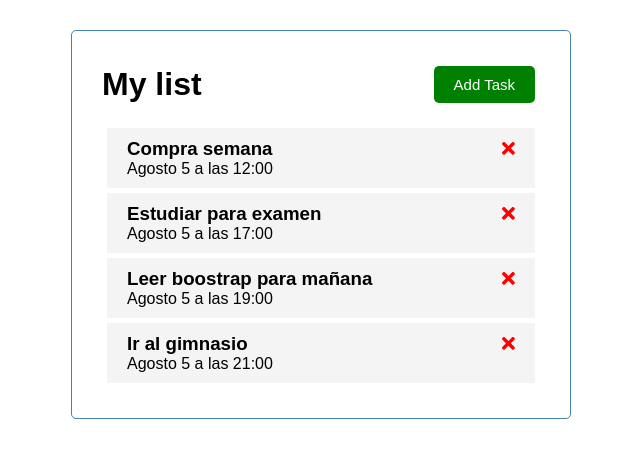
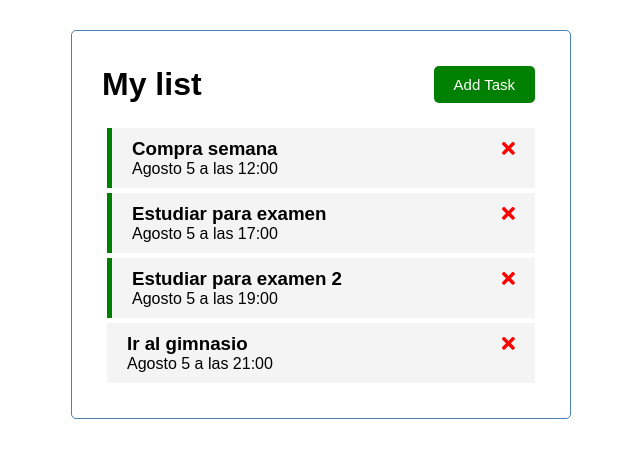
Before and after one commit to alego125/task-list-Angular, an Angular app in the folder Desktop/task_list/: page / in a window 1280 px wide. Shown: the top 458 px of the page, without its empty margins (319-959 px from the left). Built offline with nearby package versions, Linux system fonts and the light colour scheme; data requests are answered from the project's data file.

Commit message:
Agregado delete, accion de reminder

```diff
--- a/Desktop/task_list/db.json
+++ b/Desktop/task_list/db.json
@@ -1,28 +1,28 @@
 {
-    "tasks":[
+  "tasks": [
     {
-            "id":1,
-            "text":"Compra semana",
-            "day":"Agosto 5 a las 12:00",
-            "remember":true
+      "id": 1,
+      "text": "Compra semana",
+      "day": "Agosto 5 a las 12:00",
+      "reminder": true
     },
     {
-            "id":2,
-            "text":"Estudiar para examen",
-            "day":"Agosto 5 a las 17:00",
-            "remember":true
+      "id": 2,
+      "text": "Estudiar para examen",
+      "day": "Agosto 5 a las 17:00",
+      "reminder": true
     },
     {
-            "id":3,
-            "text":"Leer boostrap para mañana",
-            "day":"Agosto 5 a las 19:00",
-            "remember":true
+      "id": 3,
+      "text": "Estudiar para examen 2",
+      "day": "Agosto 5 a las 19:00",
+      "reminder": true
     },
     {
-            "id":4,
-            "text":"Ir al gimnasio",
-            "day":"Agosto 5 a las 21:00",
-            "remember":true
+      "id": 4,
+      "text": "Ir al gimnasio",
+      "day": "Agosto 5 a las 21:00",
+      "reminder": false
     }
   ]
 }
--- a/Desktop/task_list/src/app/components/tasks-item/tasks-item.component.css
+++ b/Desktop/task_list/src/app/components/tasks-item/tasks-item.component.css
@@ -6,7 +6,7 @@
 }
 
 /*Creamos una clase para que todas las tareas que tengan un remainder tengan un borde verde*/
-.task.remander{
+.task.reminder{
     border-left: 5px solid green;
 }
 
--- a/Desktop/task_list/src/app/components/tasks-item/tasks-item.component.html
+++ b/Desktop/task_list/src/app/components/tasks-item/tasks-item.component.html
@@ -1,11 +1,19 @@
 <!--Mediante la etiqueta fa-Icon lo que hacemos es agregar el icono y con bindind llamamos a la variable del modulo que contiene el icono llamada faTimes-->
 <!--Al fa icon le colocamos un ngStyle que no es otra cosa que un estilo en liinea lo hacemos de esta manera para practicar el binding pero tranquilamente se le puede hacer con una clase directamente de css-->
-<div class="task">
+<!--Le colocamos un evento click para que se ejecute una funcion que borra la tarea cuando el click se hace en el icono de la cruz y le pasamos por parametro a la funcion la tarea seleccionada es decir la tarea que se esta cliqueando para asi de esta manera borrar una tarea especifica de la lista de tareas-->
+<!--En el caso de que el reminder sea verdadero entonces queremos que el task se coloree como pusimos en el css para eso usamos ngClass y le indicamos la clase task.reminder para que se coloree vede si es vedadero-->
+<!--Luego si le hacemos click a la tarjeta para cambiar de reminder a no remidenr y vicebersa entonces para eso creamos el metodo onToggle(task) y le pasamos el task como parametro y hacemos un binding mediante click-->
+<div
+    class="task"
+    [ngClass]="{ reminder: task.reminder }"
+    (click)="onToggle(task)"
+>
     <h3>
         {{task.text}}
         <fa-icon
             [icon]="faTimes"
             [ngStyle]="{'color':'red'}"
+            (click)="onDelete(task)"
         ></fa-icon>
     </h3>
     <p>{{task.day}}</p>
--- a/Desktop/task_list/src/app/components/tasks-item/tasks-item.component.ts
+++ b/Desktop/task_list/src/app/components/tasks-item/tasks-item.component.ts
@@ -1,4 +1,5 @@
-import { Component, OnInit, Input } from '@angular/core';
+//Utilizamos el output para extraer la funcion onDelete para afuera cuando se hace click para que maneje esta logica la lsita de tareas y no el componente del item de tarea
+import { Component, OnInit, Input, Output, EventEmitter } from '@angular/core';
 
 //Importamos la interface para poder hacer uso de la tareas
 import { Task } from 'src/app/task';
@@ -19,6 +20,12 @@ export class TasksItemComponent implements OnInit {
   //Inicializamos las tareas con la primer tarea de la lista apra que no de error
   @Input() task:Task = TASK[0];
 
+  //Extraemos mediante el decorador output una nueva instancia a traves del eventemmiter que sera del tipo task
+  @Output() onDeleteTask: EventEmitter<Task> = new EventEmitter;
+
+  //Emitimos la accion de cambiar el remider
+  @Output() onToggleReminder: EventEmitter<Task> = new EventEmitter;
+
   //Guardamos el icono en una variable
   faTimes = faTimes;
 
@@ -27,4 +34,16 @@ export class TasksItemComponent implements OnInit {
   ngOnInit(): void {
   }
 
+  //Creamos el metodo onDelete para que cuando demos click se borre la tarea
+  onDelete(task:Task){
+    //Ahora lo que hacemos es emitir este parametro task recibirdo mediante la funcion emit de onDeleteTask
+    //Esto lo que hara es pasarle a traves del output al componente padre el parametro task recibido. El componente padre es el compónente task
+    this.onDeleteTask.emit(task);
+  }
+
+  //Creamos el metodo onToggle task para iterar entre que un task sea reminder o no cuando hacemos click sobre el
+  onToggle(task:Task){
+    //Con esto si el usuario hace click sobre la tarjeta le estamos diciendo a nuestro task component que se ha ejecutado el metodo onToggle
+    this.onToggleReminder.emit(task);
+  }
 }
--- a/Desktop/task_list/src/app/components/tasks/tasks.component.html
+++ b/Desktop/task_list/src/app/components/tasks/tasks.component.html
@@ -2,8 +2,12 @@
 Recorremos todas las tareas pero en vez de mostrarla directamente en este componente loq ue hacemos es enviarla al componente de tarea mediante un bining-->
 <!--Esta viene siendo una de las tarjetas por lo cual vamos a recibir una tarea por tarjeta-->
 <!--Le pasamos la tarea que recibimos en el ngFor mediante binding con [task]-->
+<!--Pasamos mediante binding que cuando se ejecute la funcion del elemento hijo onDeleteTask se ejecute la funcion deleteTask con el parametro de la tarea task dentro de este componente para que sea este el que elimine la tarea-->
+<!--Recibimos la accion de togglereminder desde el componente hijo y ejecutamos el metodo en este componente llamado togglereminder el cual se encarga de realizar la accion de cambiar o iterar entre true y false a la propiedad reminder-->
 <app-tasks-item
     *ngFor="let task of tasks"
     [task]="task"
+    (onDeleteTask)="deleteTask(task)"
+    (onToggleReminder)="toggleReminder(task)"
 >
 </app-tasks-item>
--- a/Desktop/task_list/src/app/components/tasks/tasks.component.ts
+++ b/Desktop/task_list/src/app/components/tasks/tasks.component.ts
@@ -31,4 +31,26 @@ export class TasksComponent implements OnInit {
     ]);
   }
 
+  //Creamos la funcion que se encargara de eliminar la tarea especificada
+  deleteTask(task:Task){
+    //La eliminacion se hace en realdad a traves del servicio
+    //Aca lo que hacemos es medainte el subscribe realizar un filtrado para buscar la tarea que se esta liminando y quitarla de la lista
+    this.taskService.deleteTask(task)
+      .subscribe(()=>{
+      //Filtramos los id de la lista de tareas y delvolvemos todos aquellos que tengan un id diferente a los de la tarea que borramos es decir al id de task
+      this.tasks = this.tasks.filter(t => t.id !== task.id)
+    })
+    //Hasta aqui lo que sucede es que en service se borra la tarea de la base de datos y cuando vuelve esa respuesta de la base de datos simplemente tomamos nuestra lista de tareas que ya esta guardada en nuestra instancia de task y hacemos un filter para quitar de la lista instanciada aquella tarea que tiene el id igual a la tarea que se borro de la base de datos
+  }
+
+  //Esto solamente modifica el mock del front pero la base de datos queda sin alterar para eso hay que irse al servicio y realizar tambien el cambio alli cuando se hace click
+  //Creamos la funcion toggleRemider para realizar la accion de iterar entre true y false la propiedad de la base ded atos o json reminder
+  toggleReminder(task:Task){
+    //Aca lo que hacemos es invertir el valor actual de la propiedad reminder y reasignarle ese valor invertido nuevamente es decir que si estaba en true pasa a false y vicebersa
+    task.reminder = !task.reminder
+    //Una vez cambiada la propiedad de la tarea reminder de el archivo mock entonces lo que hacemos es hacer el envio de esta a nuestro servicio para que este se encargue de cambiarlo tambien en la base de datos json, al final debemos colocar el subscribe debemos recordar esto ya que estamos trabajando con una peticion a la base de datos
+    this.taskService.updateTaskReminder(task).subscribe();
+    //A esto le llamamos mersintiendo la informacion
+  }
+
 }
--- a/Desktop/task_list/src/app/mock-task.ts
+++ b/Desktop/task_list/src/app/mock-task.ts
@@ -6,24 +6,24 @@ export const TASK:Task[] = [
         id:1,
         text:"Compra semana",
         day:"Agosto 5 a las 12:00",
-        remember:true
+        reminder:true
     },
     {
         id:2,
         text:"Estudiar para examen",
         day:"Agosto 5 a las 17:00",
-        remember:true
+        reminder:true
     },
     {
         id:3,
         text:"Leer boostrap para mañana",
         day:"Agosto 5 a las 19:00",
-        remember:true
+        reminder:true
     },
     {
         id:3,
         text:"Ir a sacar copias",
         day:"Agosto 5 a las 21:00",
-        remember:true
+        reminder:true
     }
 ]
--- a/Desktop/task_list/src/app/service/task.service.ts
+++ b/Desktop/task_list/src/app/service/task.service.ts
@@ -5,9 +5,16 @@ import { TASK } from 'src/app/mock-task';
 //Tambien importamos la interface para poder trabajar con ella
 import { Task } from 'src/app/task';
 //Con las sigientes importaciones vamos a poder hacer peticiones get y post a nuestra base de datos
-import {HttpClient, HttpHandler} from '@angular/common/http'
+import {HttpClient, HttpHeaders} from '@angular/common/http'
 //Importamos la siguiente libreria que nos va a permitir manejar o definir que un metodo es asincronico
 import { Observable, of } from 'rxjs';
+
+//Ahora definimos el httpOptions, y le decimos que los headers que mandamos en la peticion son una nueva instancia de headers, y luego le decimos que lo que le estamos mandando es un Content-type aplicacion de tipo json, es decir le estamos diciendo que el tipo de archivo que le estamos mandando a nuestro servidor es de tipo json
+const httpOptions = {
+  headers: new HttpHeaders({
+    'Content-Type':'application/json'
+  })
+}
 
 @Injectable({
   providedIn: 'root'
@@ -27,4 +34,22 @@ export class TaskService {
     //Mediante la siguiente linea y con el metodo get loq ue hacemos es obtener la lista de tareas
     return this.http.get<Task[]>(this.apiUrl)
   }
+
+  //Creamos la funcion encargada de eliminar la tarea y como los procesos hacia la base de datos son procesos asincronos debemos definir los metodos como observables y sera en vez de una lista de tareas como el de arriba solamente una sola tarea por eso no le colocamos los []
+  deleteTask(task:Task):Observable<Task>{
+    //Aca podemos devolver lo que queramos por ejemplo podriamos devolver un status. Pero lo que vamos a hacer nosotros es devolver la tarea que se elimino
+    //Primero definimos la url de la tarea que se elimina
+    const url = `${this.apiUrl}/${task.id}`;
+    //Luego eliminamos mediante el metodo delete la tarea con la url de la misma y devolvemos esta tarea eliminada
+    return this.http.delete<Task>(url)
+  }
+
+  //Realizamos la actualizacion de la propiedad reminder de la base de datos
+  updateTaskReminder(task:Task):Observable<Task>{
+    //Primero creamos una url que sera la del objeto a actualizar dentro del json
+    const url = `${this.apiUrl}/${task.id}`;
+    //Seguidamente loq ue hacemos es realizar un put sobre esta base de datos y le pasamos la url del elemento mas el task que sera el que se va a actualizar. Al final le agregamos la variable httpOptions que creamos con la informacion del tipo de archivo que le estamos enviando apra que sepa que tipo de informacion estamos manejando cuando hacemos el envio al servidor, de esta manera le informamos al back end que le eestamos enviando un archivo de tipo json en el put en este caso
+    return this.http.put<Task>(url, task, httpOptions)
+  }
+
 }
--- a/Desktop/task_list/src/app/task.ts
+++ b/Desktop/task_list/src/app/task.ts
@@ -3,5 +3,5 @@ export interface Task{
     id?:number; //Puede que venga con id o no si es que ya se guardo si no se guardo no tendremos un id todavia generado
     text:string;
     day:string;
-    remember:boolean;
+    reminder:boolean;
 }
```
Lines whose indentation alone changed are shown as unchanged.
